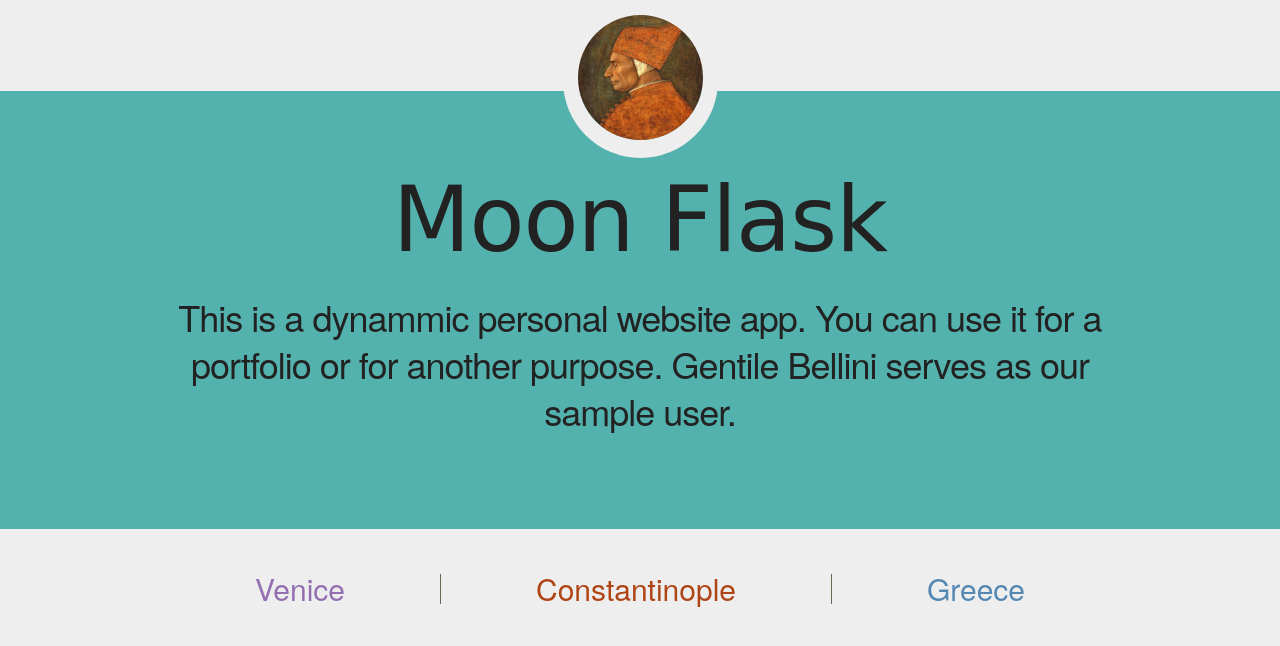
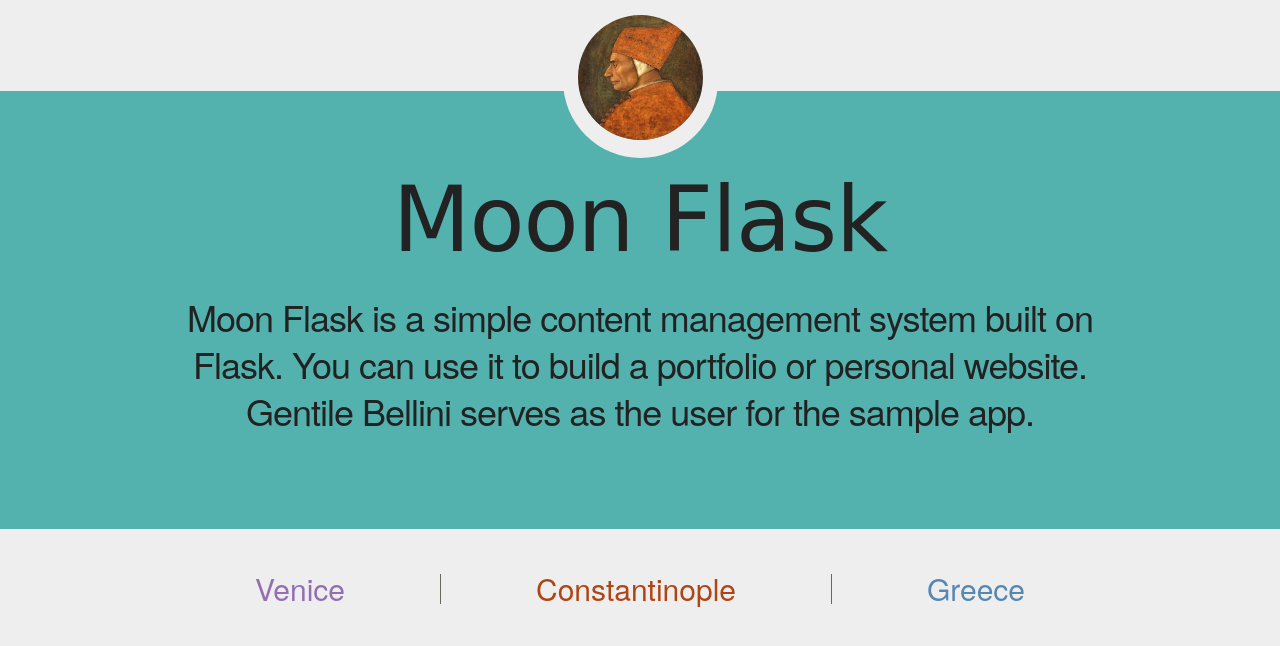
Before and after one commit to bgins/moon-flask, a Flask app: page / in a window 1280 px wide. Shown: the top 646 px of the page. Run offline with Flask 2, Linux system fonts and the light colour scheme; some web fonts are replaced.

Commit message:
Changed text.

```diff
--- a/app/templates/index.html
+++ b/app/templates/index.html
@@ -10,7 +10,7 @@
 		<div class="container">
 			<div class="row">
 				<h1>{{ user[1]['name'] }}</h1>
-				<h3>This is a dynammic personal website app. You can use it for a portfolio or for another purpose. Gentile Bellini serves as our sample user.</h3>
+				<h3>Moon Flask is a simple content management system built on Flask. You can use it to build a portfolio or personal website. Gentile Bellini serves as the user for the sample app.</h3>
 			</div>
 		</div>
 	</header>
```
